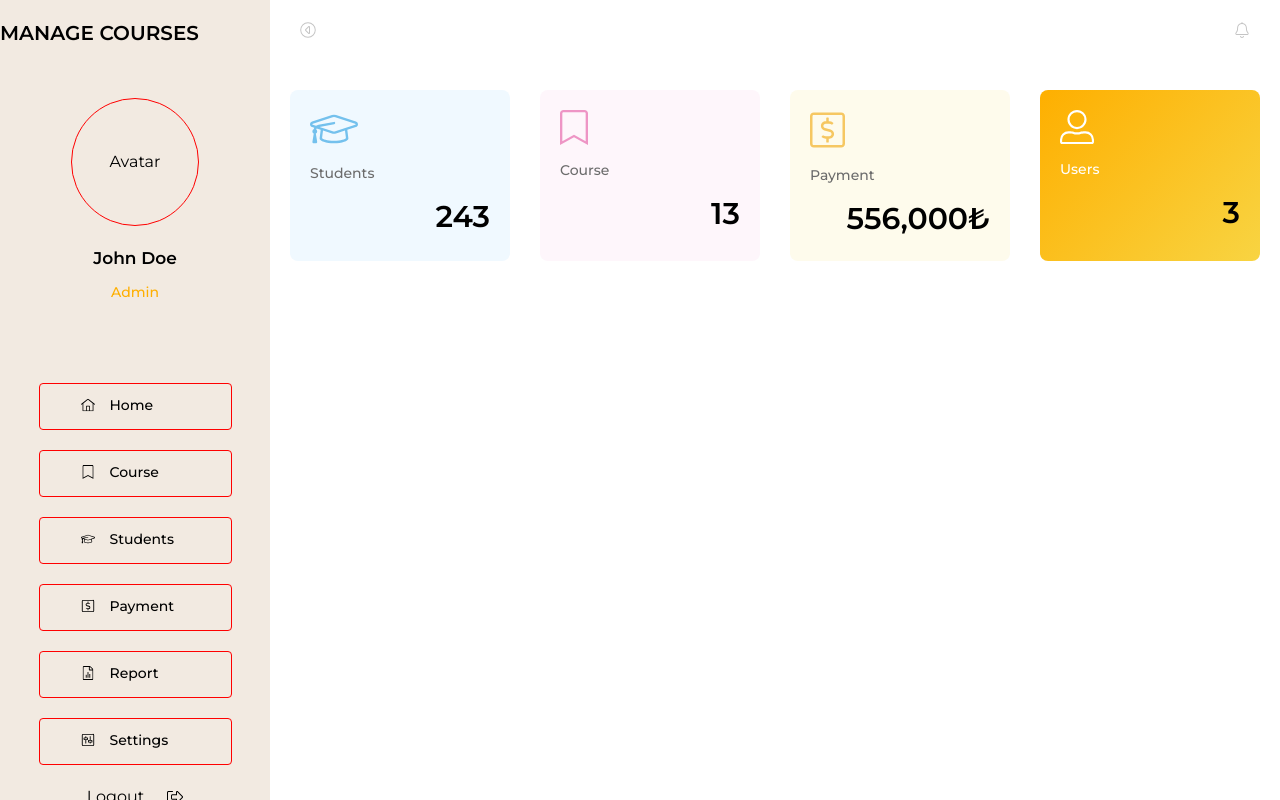
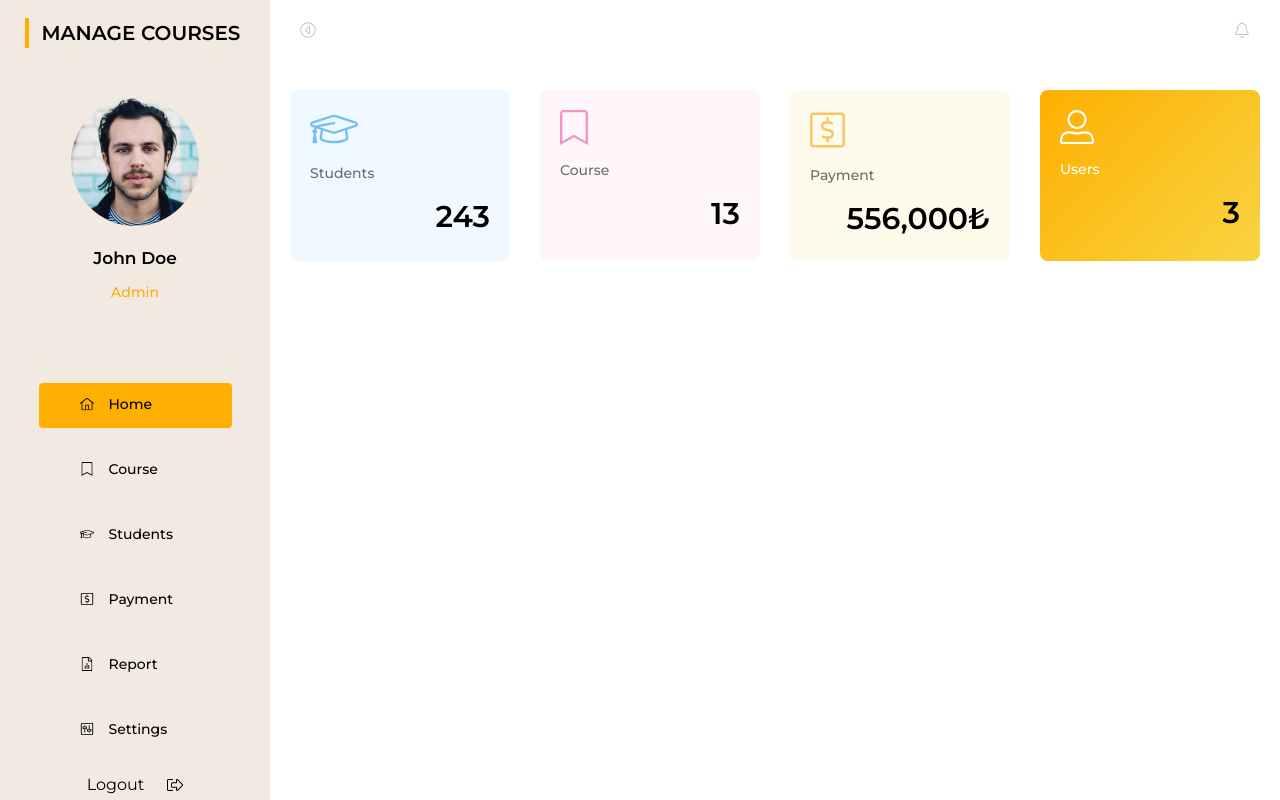
Before and after one commit to mertcancet/dumy-user, a Next.js app: page /dashboard in a window 1280 px wide. Built offline with nearby package versions, Linux system fonts and the light colour scheme.

Commit message:
sidebar refac

```diff
--- a/src/components/ui/sidebar/index.tsx
+++ b/src/components/ui/sidebar/index.tsx
@@ -1,6 +1,9 @@
 import React from 'react';
 
-import styles from './styles.module.css';
+import Link from 'next/link';
+import Image from 'next/image';
+import cx from 'classnames';
+
 import {
   Bookmark,
   FileChartLine,
@@ -11,21 +14,28 @@ import {
   UsdSquare,
 } from '../icons';
 
+import styles from './styles.module.css';
+import { useRouter } from 'next/router';
+
 const sidebarItems = [
-  { href: '#', name: 'Home', icon: <HomeLgAlt /> },
-  { href: '#', name: 'Course', icon: <Bookmark /> },
-  { href: '#', name: 'Students', icon: <GraduationCap /> },
-  { href: '#', name: 'Payment', icon: <UsdSquare /> },
-  { href: '#', name: 'Report', icon: <FileChartLine /> },
-  { href: '#', name: 'Settings', icon: <SlidersVSquare /> },
+  { href: '/dashboard', name: 'Home', icon: <HomeLgAlt /> },
+  { href: '/dashboard#course', name: 'Course', icon: <Bookmark /> },
+  { href: '/dashboard/students', name: 'Students', icon: <GraduationCap /> },
+  { href: '/dashboard#payment', name: 'Payment', icon: <UsdSquare /> },
+  { href: '/dashboard#report', name: 'Report', icon: <FileChartLine /> },
+  { href: '/dashboard#settings', name: 'Settings', icon: <SlidersVSquare /> },
 ];
 
 const Sidebar = () => {
+  const router = useRouter();
+  console.log(router);
   return (
     <aside className={styles.container}>
       <div className={styles.title}>MANAGE COURSES</div>
       <div className={styles.user_info}>
-        <div className={styles.avatar}>Avatar</div>
+        <div className={styles.avatar}>
+          <Image src="/images/avatar.png" alt="avatar" width={128} height={128} />
+        </div>
         <div className={styles.username}>John Doe</div>
         <div className={styles.userrole}>Admin</div>
       </div>
@@ -33,8 +43,13 @@ const Sidebar = () => {
         <ul className={styles.sidebar_items}>
           {sidebarItems.map((item, i) => (
             <li className={styles.item} key={i}>
-              {item.icon}
-              {item.name}
+              <Link
+                href={item.href}
+                className={cx(styles.link, { [styles.active]: item.href === router.asPath })}
+              >
+                {item.icon}
+                {item.name}
+              </Link>
             </li>
           ))}
         </ul>
--- a/src/components/ui/sidebar/styles.module.css
+++ b/src/components/ui/sidebar/styles.module.css
@@ -10,6 +10,9 @@
 .title {
   font-size: 20px;
   font-weight: 700;
+  border-left: 4px solid #feaf00;
+  padding-left: 12.5px;
+  margin-left: 25px;
 }
 
 .user_info {
@@ -24,9 +27,9 @@
     width: 128px;
     height: 128px;
     border-radius: 50%;
-    border: 1px solid red;
     display: grid;
     place-content: center;
+    overflow: hidden;
   }
   .username {
     font-size: 17px;
@@ -53,14 +56,20 @@
     margin-right: auto;
     .item {
       border-radius: 4px;
-      border: 1px solid red;
-      padding: 11px 10px 13px 41px;
+      overflow: hidden;
       margin-bottom: 20px;
       font-size: 14px;
       font-weight: 500;
-      display: flex;
-      align-items: center;
-      gap: 15px;
+      width: 100%;
+      .link {
+        padding: 11px 10px 13px 41px;
+        display: flex;
+        align-items: center;
+        gap: 15px;
+        &.active {
+          background: #feaf00;
+        }
+      }
     }
   }
   .logout {
```
Also changed, not shown: public/images/avatar.png (added), public/images/pexels-photo.png (added).
